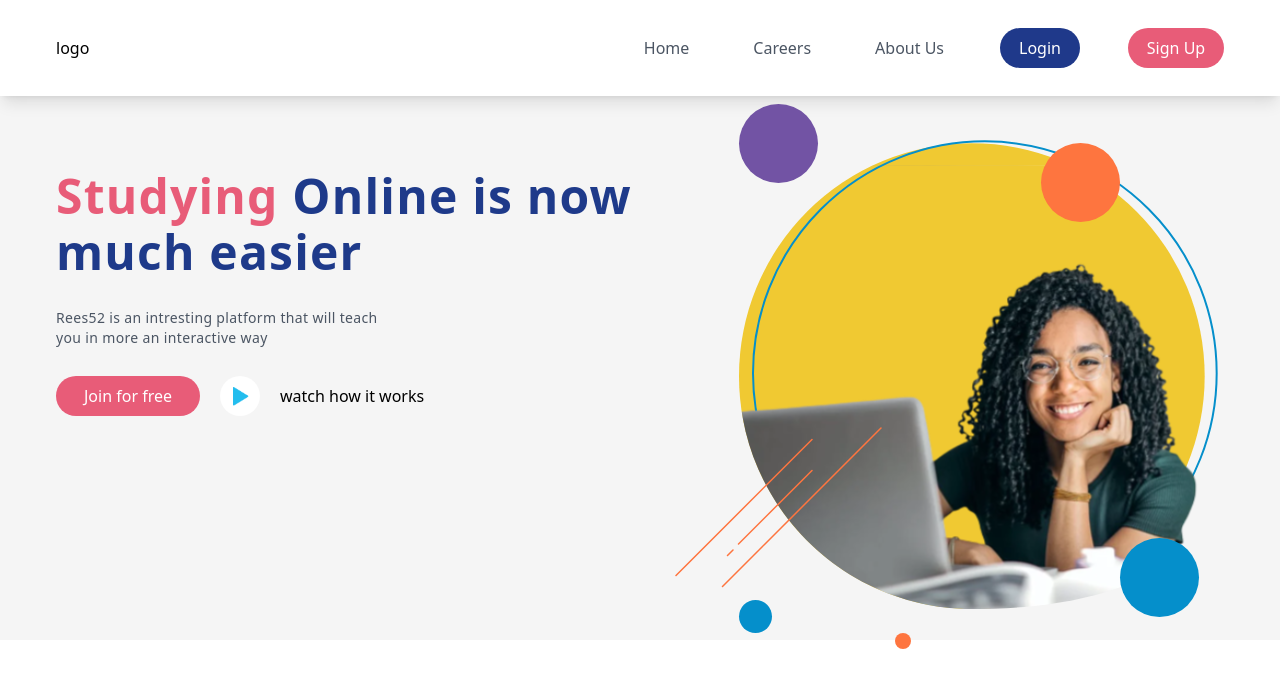
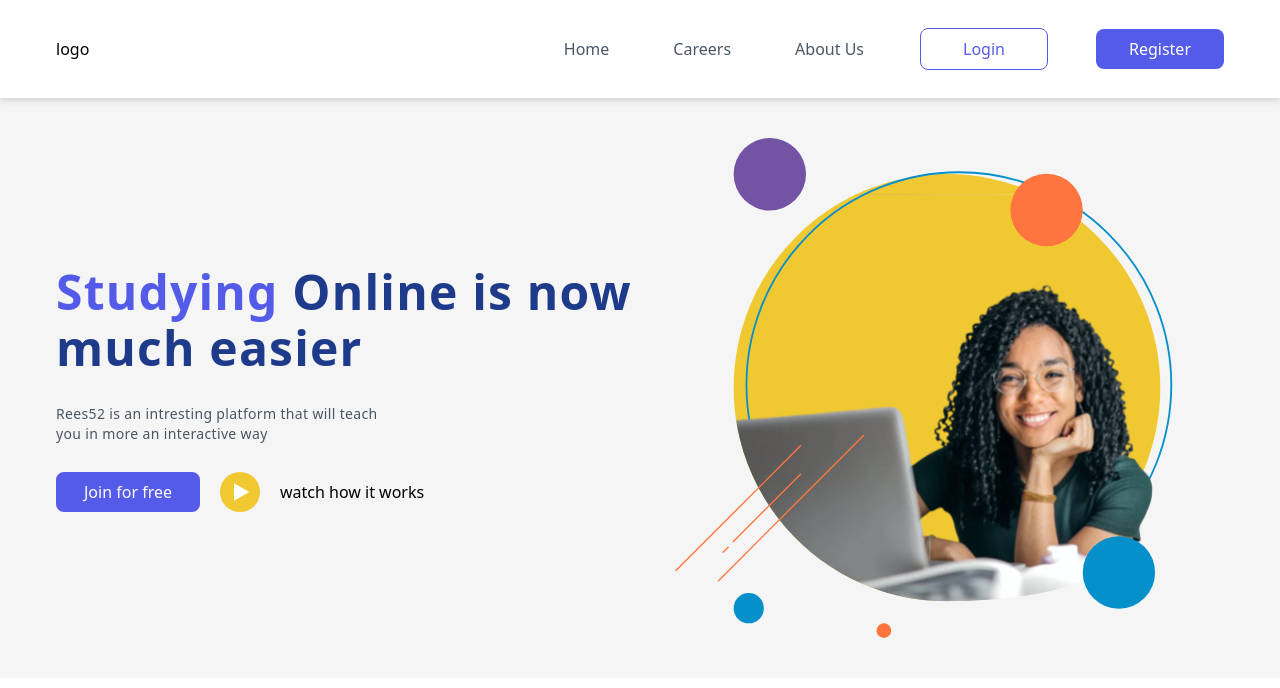
Before and after one commit to nagaphbilla/Iduino-Frontend, a React (Create React App) app: page / in a window 1280 px wide. Shown: the top 688 px of the page. Built offline with nearby package versions, Linux system fonts and the light colour scheme.

Commit message:
compleated slide1

```diff
--- a/src/LandingPage.jsx
+++ b/src/LandingPage.jsx
@@ -1,35 +1,12 @@
 import React from "react";
 import Navbar from "./components/Navbar";
-import rightImg from "./assets/Group6.svg";
+import Slide1 from "./components/Slide1";
 
 export default function LandingPage() {
   return (
-    <div className="background_img">
+    <div>
       <Navbar />
-      <div className="mx-auto flex py-2 justify-between px-14">
-        <div className="flex flex-col gap-7 py-16">
-          <h2 className="font-bold text-5xl lineHeight tracking-wide text-blue-900">
-            <span className="text-clr-primary">Studying</span> Online is now
-            <br />
-            much easier
-          </h2>
-          <p className="text-gray-600 text-sm tracking-wide">
-            Rees52 is an intresting platform that will teach
-            <br />
-            you in more an interactive way
-          </p>
-          <div className="flex items-center gap-5">
-            <button className="px-2 w-36 py-2 button-clr-primary rounded-3xl text-white text-center">
-              Join for free
-            </button>
-            <button className="w-10 h-10 bg-white rounded-full background_img_play"></button>
-            <span>watch how it works</span>
-          </div>
-        </div>
-        <div className="background_img_right">
-          <img src={rightImg} alt="img."/>
-        </div>
-      </div>
+      <Slide1/>
     </div>
   );
 }
--- a/src/components/Navbar.jsx
+++ b/src/components/Navbar.jsx
@@ -11,7 +11,7 @@ export default function Navbar() {
     }
   }
   return (
-    <nav className="px-14 nav-clr mx-auto py-4 flex items-center  md:flex justify-between md:py-7 shadow-lg">
+    <nav className="px-14 nav-clr mx-auto py-4 flex items-center  md:flex justify-between md:py-7 drop-shadow-md">
       <div>logo</div>
       <div className="block md:hidden">
         <button className="custom-img" onClick={handleClick}></button>
@@ -20,11 +20,11 @@ export default function Navbar() {
         <li className="px-2 cursor-pointer text-gray-600">Home</li>
         <li className="px-2 cursor-pointer text-gray-600">Careers</li>
         <li className="px-2 cursor-pointer text-gray-600">About Us</li>
-        <li className="px-2 w-20 py-2 button-clr-secondary text-white rounded-3xl  text-center">
+        <li className="px-2 w-32 py-2 bg-inherit text-clr-primary border-clr-primary rounded-lg  text-center">
           <button>Login</button>
         </li>
-        <li className="px-2 w-24 py-2 button-clr-primary rounded-3xl text-white text-center">
-          <button>Sign Up</button>
+        <li className="px-2 w-32 py-2 button-clr-primary rounded-lg text-white text-center font-medium">
+          <button>Register</button>
         </li>
       </ul>
     </nav>
--- /dev/null
+++ b/src/components/Slide1.jsx
@@ -0,0 +1,31 @@
+import React from 'react'
+import rightImg from "../assets/Group6.svg";
+
+export default function Slide1() {
+  return (
+    <div className="mx-auto flex py-10 justify-between px-14 items-center background_img">
+        <div className="flex flex-col gap-7 py-16">
+          <h2 className="font-bold text-5xl lineHeight tracking-wide text-blue-900">
+            <span className="text-clr-primary">Studying</span> Online is now
+            <br />
+            much easier
+          </h2>
+          <p className="text-gray-600 text-sm tracking-wide">
+            Rees52 is an intresting platform that will teach
+            <br />
+            you in more an interactive way
+          </p>
+          <div className="flex items-center gap-5">
+            <button className="px-2 w-36 py-2 button-clr-primary rounded-lg text-white text-center">
+              Join for free
+            </button>
+            <button className="w-10 h-10 bg-white rounded-full background_img_play"></button>
+            <span>watch how it works</span>
+          </div>
+        </div>
+        <div className="background_img_right">
+          <img src={rightImg} alt="img." className="h-11/12 w-11/12"/>
+        </div>
+      </div>
+  )
+}
--- a/src/styles.css
+++ b/src/styles.css
@@ -3,7 +3,7 @@
 @tailwind utilities;
 
 :root{
---clr-primary:#E85C78;
+--clr-primary:#545BE8;
 --clr-nav:#FFFFFF;
 --clr-secondary:#1F398A;
 }
@@ -18,6 +18,9 @@
 }
 .text-clr-primary{
   color: var(--clr-primary);
+}
+.border-clr-primary{
+  border: 1px solid var(--clr-primary);
 }
 .custom-img {
   background-image: url(assets/list.svg);
@@ -66,14 +69,15 @@
 
 .background_img{
   background-color: #F5F5F5;
-  height: 80vh;
 }
 
 .background_img_play{
-  background-image: url(assets/Polygon.png);
+  background-image: url(assets/Polygon.svg);
   background-repeat: no-repeat;
-  background-position: 55%;
+  background-position-x: 60%;
+  background-position-y:center ;
   background-size: 40%;
+  background-color: #F0C932;
 }
 
 .lineHeight{
```
Also changed, not shown: src/assets/Polygon.svg (added).
